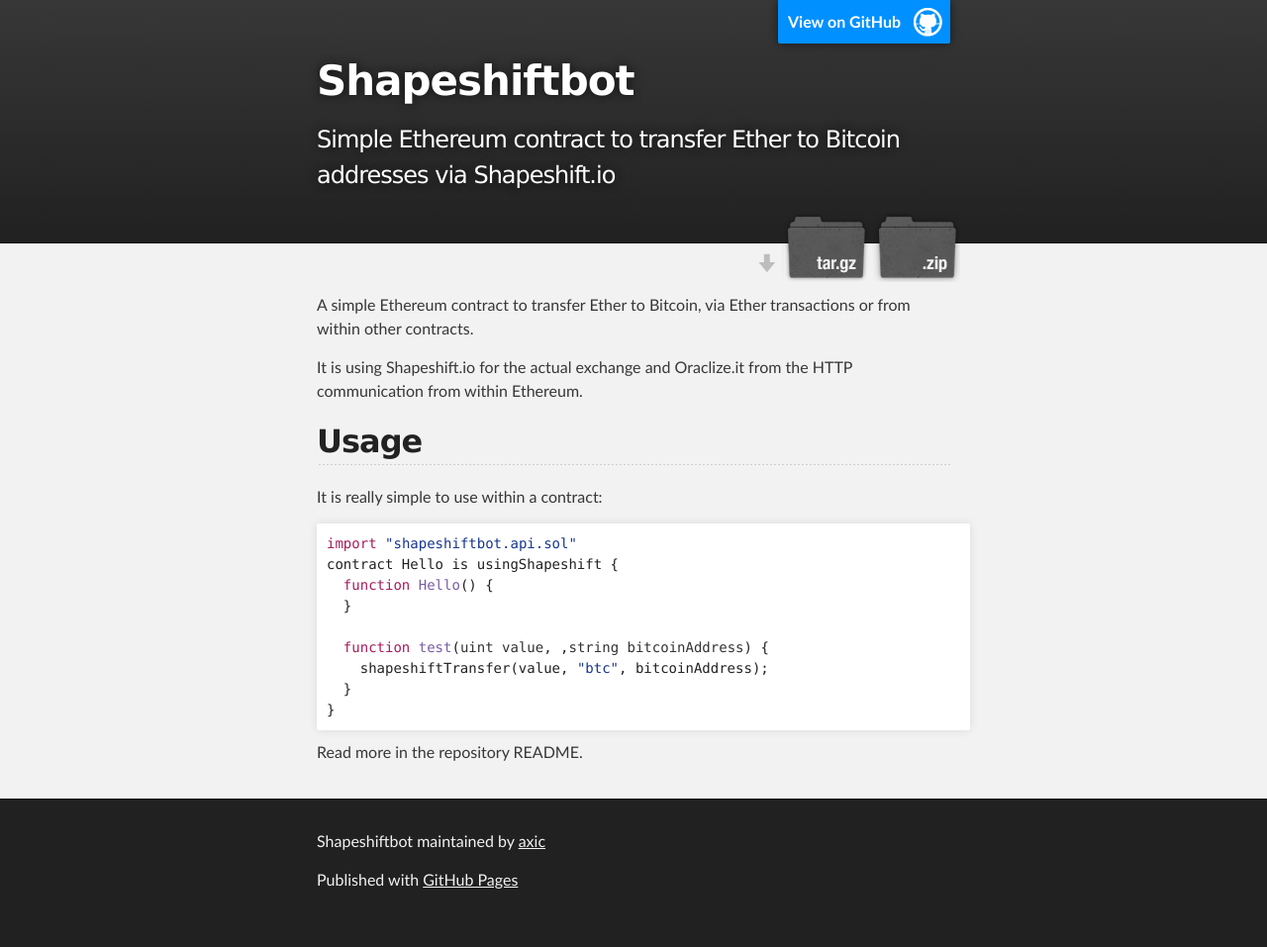
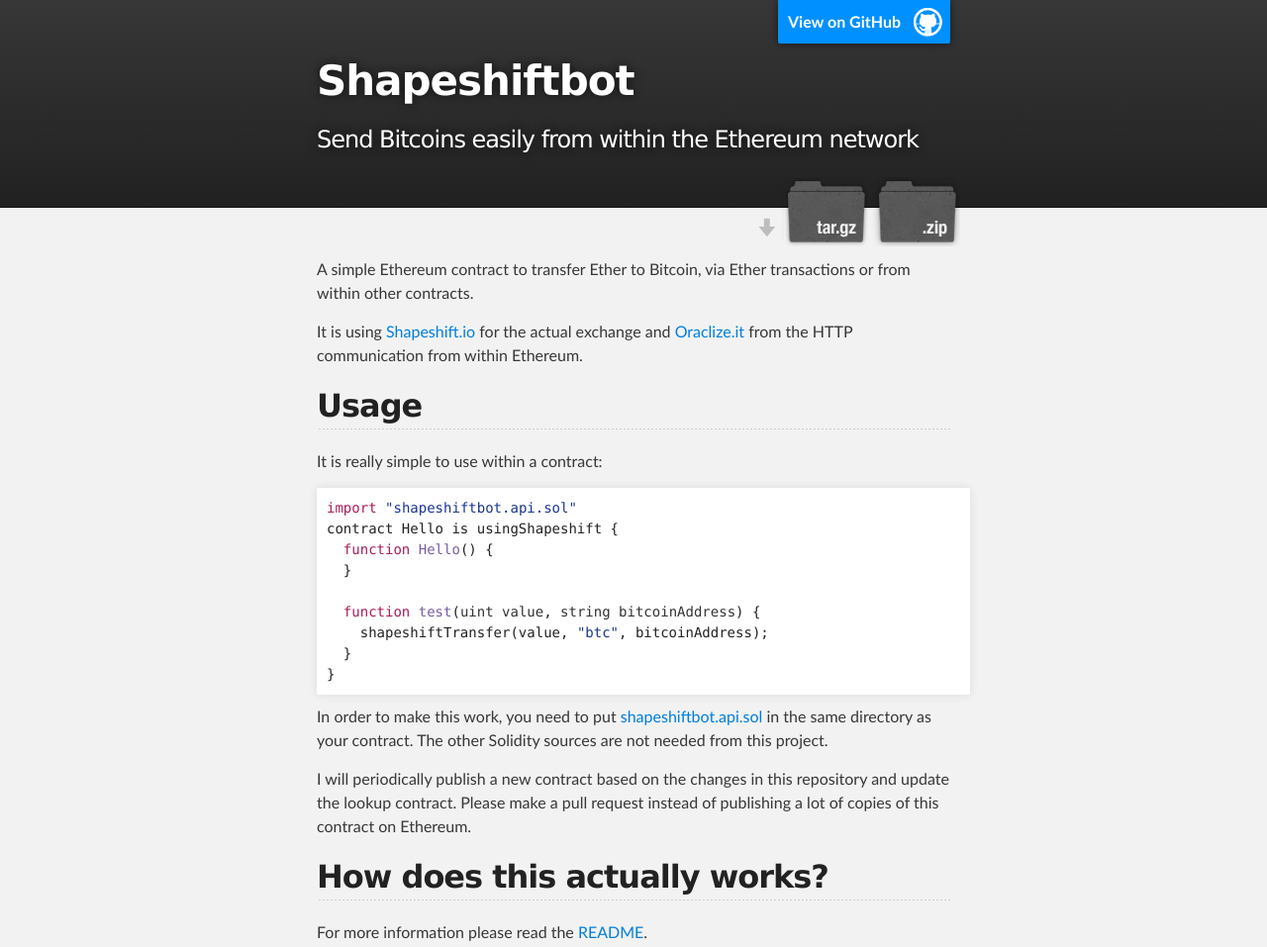
Before and after one commit to axic/shapeshiftbot, a plain HTML site: page index.html in a window 1280 px wide. Shown: the top 957 px of the page at 99% size. Before the commit the page ends 936 px from the top, so only its background shows below. Drawn offline with Linux system fonts and the light colour scheme.

Commit message:
Create gh-pages branch via GitHub

```diff
--- a/index.html
+++ b/index.html
@@ -4,7 +4,7 @@
   <head>
     <meta charset='utf-8'>
     <meta http-equiv="X-UA-Compatible" content="chrome=1">
-    <meta name="description" content="Shapeshiftbot : Simple Ethereum contract to transfer Ether to Bitcoin addresses via Shapeshift.io">
+    <meta name="description" content="Shapeshiftbot : Send Bitcoins easily from within the Ethereum network">
 
     <link rel="stylesheet" type="text/css" media="screen" href="stylesheets/stylesheet.css">
 
@@ -19,7 +19,7 @@
           <a id="forkme_banner" href="https://github.com/axic/shapeshiftbot">View on GitHub</a>
 
           <h1 id="project_title">Shapeshiftbot</h1>
-          <h2 id="project_tagline">Simple Ethereum contract to transfer Ether to Bitcoin addresses via Shapeshift.io</h2>
+          <h2 id="project_tagline">Send Bitcoins easily from within the Ethereum network</h2>
 
             <section id="downloads">
               <a class="zip_download_link" href="https://github.com/axic/shapeshiftbot/zipball/master">Download this project as a .zip file</a>
@@ -33,7 +33,7 @@
       <section id="main_content" class="inner">
         <p>A simple Ethereum contract to transfer Ether to Bitcoin, via Ether transactions or from within other contracts.</p>
 
-<p>It is using Shapeshift.io for the actual exchange and Oraclize.it from the HTTP communication from within Ethereum.</p>
+<p>It is using <a href="https://shapeshift.io/">Shapeshift.io</a> for the actual exchange and <a href="https://www.oraclize.it">Oraclize.it</a> from the HTTP communication from within Ethereum.</p>
 
 <h2>
 <a id="usage" class="anchor" href="#usage" aria-hidden="true"><span class="octicon octicon-link"></span></a>Usage</h2>
@@ -45,12 +45,19 @@ contract Hello is usingShapeshift {
   <span class="pl-k">function</span> <span class="pl-en">Hello</span>() {
   }
 
-  <span class="pl-k">function</span> <span class="pl-en">test</span>(<span class="pl-smi">uint</span> <span class="pl-smi">value</span>, ,<span class="pl-smi">string</span> <span class="pl-smi">bitcoinAddress</span>) {
+  <span class="pl-k">function</span> <span class="pl-en">test</span>(<span class="pl-smi">uint</span> <span class="pl-smi">value</span>, <span class="pl-smi">string</span> <span class="pl-smi">bitcoinAddress</span>) {
     shapeshiftTransfer(value, <span class="pl-s"><span class="pl-pds">"</span>btc<span class="pl-pds">"</span></span>, bitcoinAddress);
   }
 }</pre></div>
 
-<p>Read more in the repository README.</p>
+<p>In order to make this work, you need to put <a href="https://github.com/axic/shapeshiftbot/blob/master/shapeshiftbot.api.sol">shapeshiftbot.api.sol</a> in the same directory as your contract. The other Solidity sources are not needed from this project.</p>
+
+<p>I will periodically publish a new contract based on the changes in this repository and update the lookup contract. Please make a pull request instead of publishing a lot of copies of this contract on Ethereum.</p>
+
+<h2>
+<a id="how-does-this-actually-works" class="anchor" href="#how-does-this-actually-works" aria-hidden="true"><span class="octicon octicon-link"></span></a>How does this actually works?</h2>
+
+<p>For more information please read the <a href="https://github.com/axic/shapeshiftbot/blob/master/README.md">README</a>.</p>
       </section>
     </div>
 
```
Also changed, not shown: params.json (+1 -1 lines).
